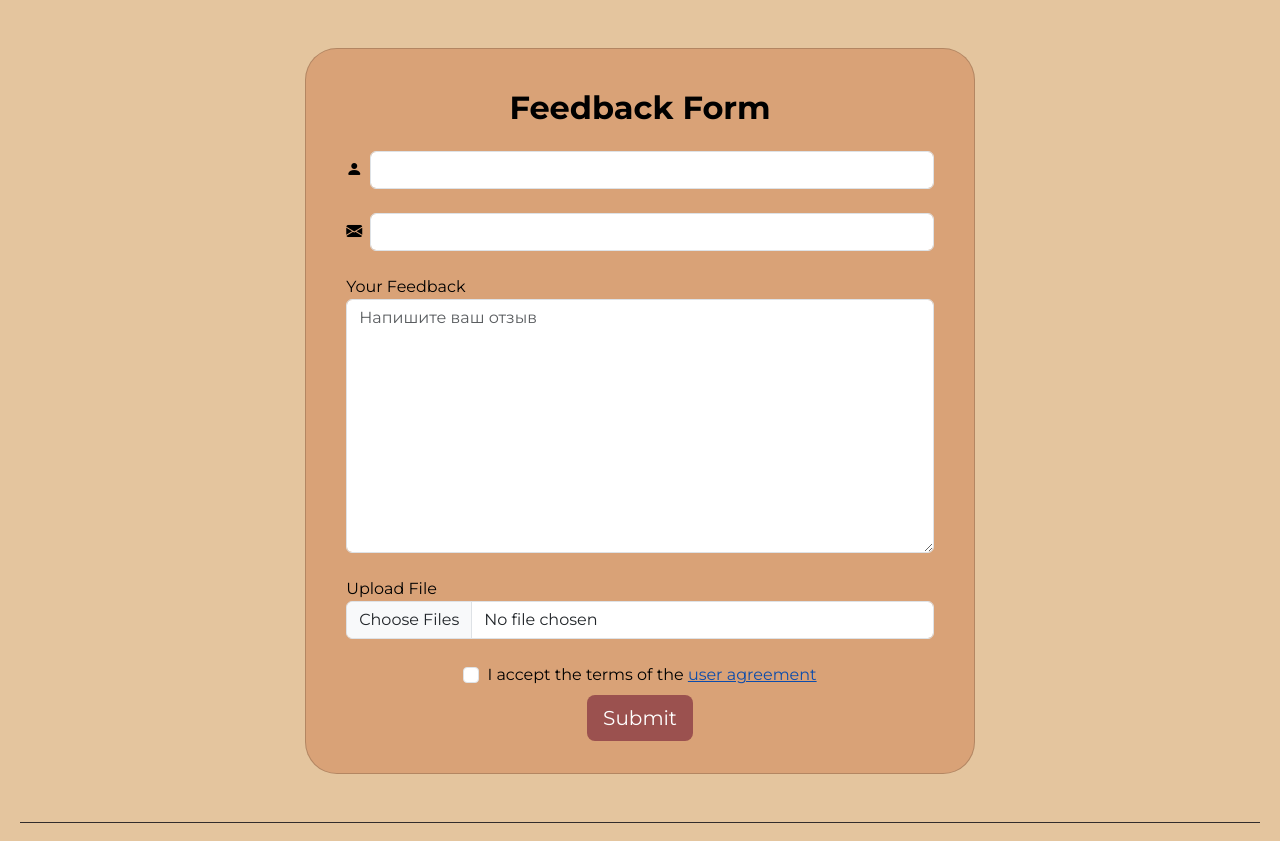
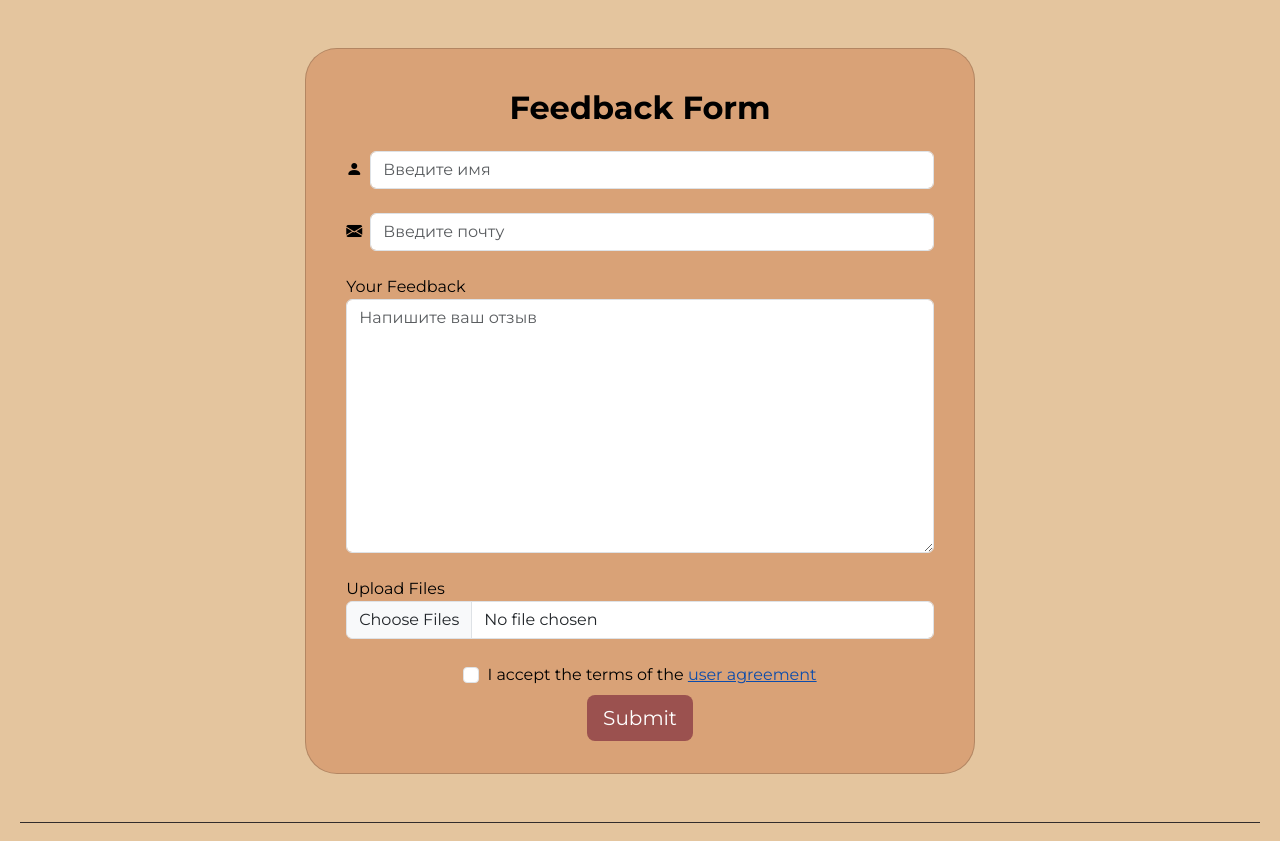
Before and after one commit to mavinsplay/lambda-search, a Django app: page /feedback/ in a window 1280 px wide. Shown: the part 88-929 px from the top of the page. Run offline with Django 4.2, Linux system fonts and the light colour scheme; some libraries are stand-ins or nearby versions.

Commit message:
fix: update feedback form to support multiple file uploads and improve validation

```diff
--- a/lambda_search/feedback/forms.py
+++ b/lambda_search/feedback/forms.py
@@ -11,6 +11,9 @@ __all__ = ()
 class MultipleFileInput(forms.ClearableFileInput):
     allow_multiple_selected = True
 
+    def value_from_datadict(self, data, files, name):
+        return files.getlist(name)
+
 
 class MultipleFileField(forms.FileField):
     def __init__(self, *args, **kwargs):
@@ -18,19 +21,16 @@ class MultipleFileField(forms.FileField):
         super().__init__(*args, **kwargs)
 
     def clean(self, data, initial=None):
-        single_file_clean = super().clean
-        if isinstance(data, (list, tuple)):
-            return [single_file_clean(d, initial) for d in data]
+        if len(data) > 10:
+            raise ValidationError(_("Можно загрузить максимум 10 файлов."))
 
-        return [single_file_clean(data, initial)]
+        total_size = sum(f.size for f in data)
+        max_total_size = 20 * 1024 * 1024  # 20 MB
+        if total_size > max_total_size:
+            raise ValidationError(
+                _("Общий размер файлов не должен превышать 20 MB."))
 
-
-def validate_file_size(value):
-    max_file_size = 20 * 1024 * 1024  # 20 MB
-    if value.size > max_file_size:
-        raise ValidationError(
-            _("Общий размер файлов не должен превышать 20 MB."),
-        )
+        return data
 
 
 class FeedbackForm(forms.ModelForm):
@@ -75,7 +75,6 @@ class FilesForm(forms.ModelForm):
         label=_("Файлы"),
         required=False,
         help_text=_("Добавьте файлы для лучшего понимания проблемы"),
-        validators=[validate_file_size],
     )
 
     def __init__(self, *args, **kwargs):
@@ -94,11 +93,13 @@ class UserForm(forms.ModelForm):
         required=False,
         help_text=_("Введите ваше имя"),
         label=_("Имя"),
+        widget=forms.TextInput(attrs={"placeholder": _("Введите имя")}),
     )
     mail = forms.EmailField(
         required=True,
         help_text=_("Введите вашу почту"),
         label=_("Почта"),
+        widget=forms.EmailInput(attrs={"placeholder": _("Введите почту")}),
     )
 
     def __init__(self, *args, **kwargs):
--- a/lambda_search/feedback/views.py
+++ b/lambda_search/feedback/views.py
@@ -3,7 +3,7 @@ from django.shortcuts import redirect, render
 from django.views import View
 
 from feedback.forms import FeedbackForm, FilesForm, UserForm
-from feedback.models import StatusLog, UserInfo
+from feedback.models import FeedbackFile, StatusLog, UserInfo
 from users.models import User
 
 __all__ = ()
@@ -57,11 +57,12 @@ class FeedbackView(View):
                 to=feedback.status,
             )
 
-            if "files" in request.FILES:
-                feedback_file = file_form.save(commit=False)
-                feedback_file.feedback = feedback
-                feedback_file.file = request.FILES["files"]
-                feedback_file.save()
+            if request.FILES.getlist("files"):
+                for f in request.FILES.getlist("files"):
+                    FeedbackFile.objects.create(
+                        feedback=feedback,
+                        file=f,
+                    )
 
             messages.success(request, "Форма успешно отправлена!")
             return redirect("feedback:feedback")
--- a/lambda_search/templates/feedback/feedback.html
+++ b/lambda_search/templates/feedback/feedback.html
@@ -60,7 +60,7 @@
 
             <!-- File Upload Fields -->
             <div class="form-group mb-4">
-              <label for="id_files">{% trans "Upload File" %}</label>
+              <label for="id_files">{% trans "Upload Files" %}</label>
               {{ file_form.files }}
               {% for error in file_form.files.errors %}
                 <div class="text-danger">{{ error }}</div>
--- a/lambda_search/templates/users/profile.html
+++ b/lambda_search/templates/users/profile.html
@@ -62,7 +62,7 @@
                           <div class="row mb-3">
                               <label for="first_name" class="col-sm-3 col-form-label">{% trans "first_name" %}</label>
                               <div class="col-sm-9">
-                                  <input type="text" id="first_name" name="first_name" class="form-control {% if form.first_name.errors %}is-invalid{% endif %}" name="first_name" placeholder="Введите имя" value="{{ request.user.first_name }}">
+                                  <input type="text" id="first_name" name="first_name" class="form-control {% if form.first_name.errors %}is-invalid{% endif %}" name="first_name" placeholder={% trans "Введите имя" %} value="{{ request.user.first_name }}">
                                   {% for error in form.first_name.errors %}
                                       <div class="invalid-feedback">{{ error }}</div>
                                   {% endfor %}
@@ -71,7 +71,7 @@
                           <div class="row mb-3">
                               <label for="last_name" class="col-sm-3 col-form-label">{% trans "last_name" %}</label>
                               <div class="col-sm-9">
-                                  <input type="text" id="last_name" name="last_name" class="form-control {% if form.last_name.errors %}is-invalid{% endif %}" name="last_name" placeholder="Введите фамилию" value="{{ request.user.last_name }}">
+                                  <input type="text" id="last_name" name="last_name" class="form-control {% if form.last_name.errors %}is-invalid{% endif %}" name="last_name" placeholder={% trans "Введите фамилию" %} value="{{ request.user.last_name }}">
                                   {% for error in form.last_name.errors %}
                                       <div class="invalid-feedback">{{ error }}</div>
                                   {% endfor %}
@@ -80,7 +80,7 @@
                           <div class="row mb-3">
                               <label for="email" class="col-sm-3 col-form-label">{% trans "email" %}</label>
                               <div class="col-sm-9">
-                                  <input type="email" id="email" name="email" class="form-control {% if form.email.errors %}is-invalid{% endif %}" name="email" placeholder="Введите email" value="{{ request.user.email }}">
+                                  <input type="email" id="email" name="email" class="form-control {% if form.email.errors %}is-invalid{% endif %}" name="email" placeholder={% trans "Введите email" %} value="{{ request.user.email }}">
                                   {% for error in form.email.errors %}
                                       <div class="invalid-feedback">{{ error }}</div>
                                   {% endfor %}
```
Also changed, not shown: lambda_search/locale/en_US/LC_MESSAGES/django.po, lambda_search/locale/ru_RU/LC_MESSAGES/django.po.
